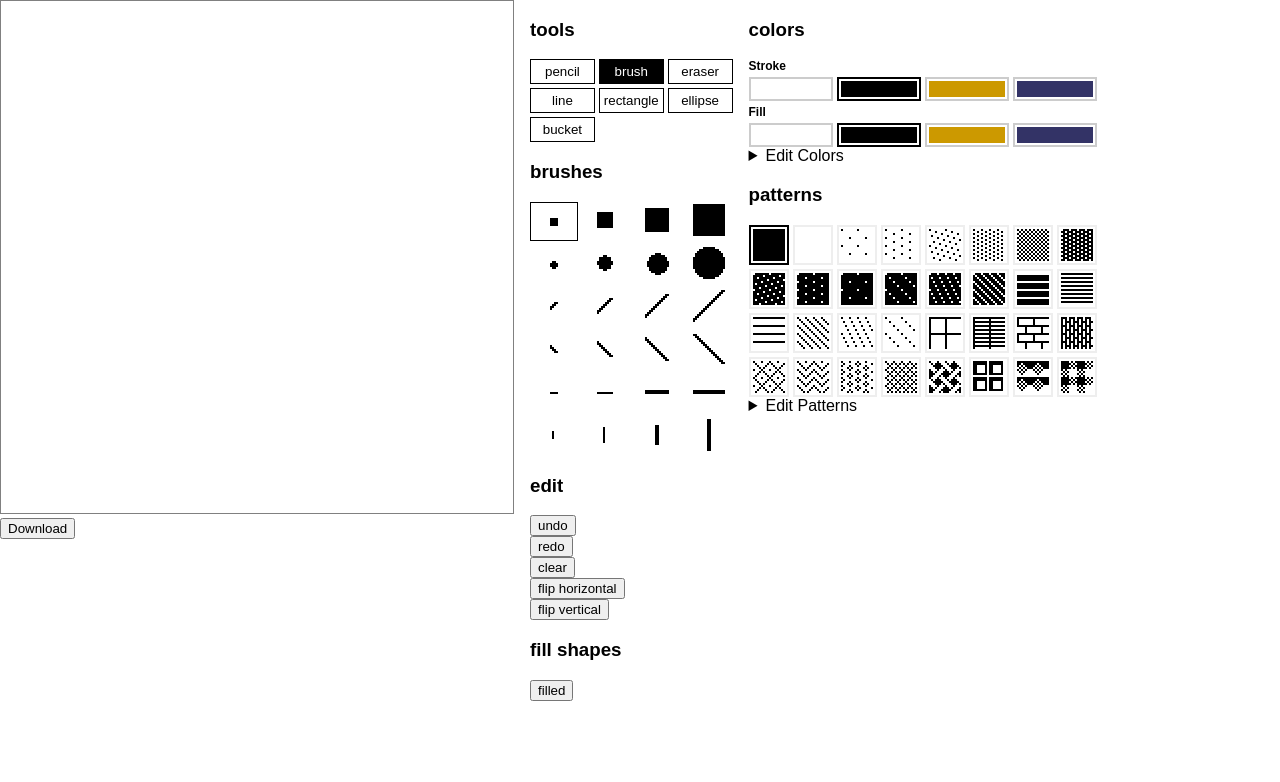
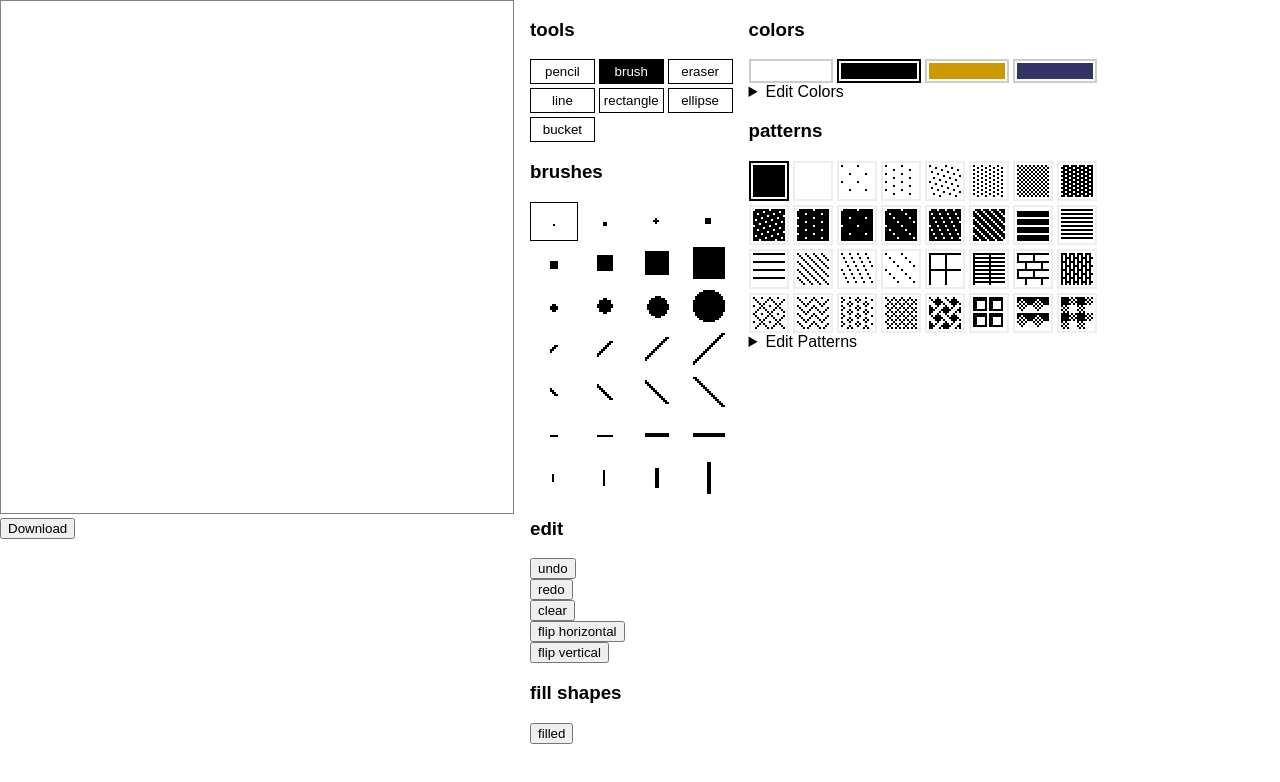
Before and after one commit to modernserf/literally-hypercard, a React (Create React App) app: page / in a window 1280 px wide. Shown: the top 782 px of the page. Built offline with nearby package versions, Linux system fonts and the light colour scheme.

Commit message:
no stroke, just fill

```diff
--- a/src/App.js
+++ b/src/App.js
@@ -71,7 +71,7 @@ class App extends Component {
     }
     render() {
         if (this.state.empty) { return null }
-        const { patterns, pixels, tool, brush, fill, stroke, scale, colors, pattern } = this.state
+        const { patterns, pixels, tool, brush, fill, scale, colors, pattern } = this.state
         return (
             <Flex>
                 <div>
@@ -95,12 +95,12 @@ class App extends Component {
                     <div>
                         <h3>fill shapes</h3>
                         <button onClick={() => this.dispatch("toggleFillShapes")}>
-                            {this.state.fillShapes ? "filled" : "empty"}
+                            {this.state.fillShapes ? "filled" : "outline"}
                         </button>
                     </div>
                 </div>
                 <div className="right">
-                    <Color fill={fill} stroke={stroke}
+                    <Color fill={fill}
                         dispatch={this.dispatch}
                         colors={colors} />
                     <Patterns selected={pattern}
--- a/src/Color.js
+++ b/src/Color.js
@@ -41,26 +41,14 @@ function Range ({ onChange, ...props }) {
 }
 
 export default class Color extends React.Component {
-    state = { selectedEditColor: 0 }
     render () {
-        const { fill, stroke, dispatch, colors } = this.props
-        const { selectedEditColor } = this.state
+        const { fill, dispatch, colors } = this.props
         const hexColors = colors.map(colorToHex)
 
         return (
             <div>
                 <h3>colors</h3>
                 <ColorGrid>
-                    <Label>Stroke</Label>
-                    {hexColors.map((color, i) => (
-                        <div key={i}>
-                            <Button active={stroke === i}
-                                onClick={() => dispatch("setStroke", i)}>
-                                <ColorBlock style={{ backgroundColor: color }} />
-                            </Button>
-                        </div>
-                    ))}
-                    <Label>Fill</Label>
                     {hexColors.map((color, i) => (
                         <div key={i}>
                             <Button active={fill === i}
@@ -72,25 +60,15 @@ export default class Color extends React.Component {
                 </ColorGrid>
                 <details>
                     <summary>Edit Colors</summary>
-                    <div>
-                        <ColorGrid>
-                            {hexColors.map((color, i) => (
-                                <Button key={i} active={selectedEditColor === i}
-                                    onClick={() => this.setState({ selectedEditColor: i })}>
-                                    <ColorBlock style={{ backgroundColor: color }} />
-                                </Button>
-                            ))}
-                        </ColorGrid>
-                    </div>
                     {["r","g","b"].map((id) => (
                         <div key={id}>
                             {id}
-                            <Range value={colors[selectedEditColor][id]}
+                            <Range value={colors[fill][id]}
                                 min={0} max={0xFF} step={0x33}
                                 onChange={(value) => {
                                     dispatch("setColorValue", {
-                                        index: selectedEditColor,
-                                        color: {...colors[selectedEditColor], [id]: value }
+                                        ...colors[fill],
+                                        [id]: value
                                     })
                                 }}/>
                         </div>
--- a/src/draw.js
+++ b/src/draw.js
@@ -2,18 +2,18 @@ import floodFillScanline from "./floodFillScanline"
 import bresenham from "bresenham"
 import { getPixel, setPixel, getWidth, getHeight, copy } from "./buffer"
 
-export function drawPencil (buffer, { start, end, stroke }) {
+export function drawPencil (buffer, { start, end, fill }) {
     const points = end ? bresenham(start.x, start.y, end.x, end.y) : [start]
 
     for (let i = 0; i < points.length; i++) {
-        setPixel(buffer, points[i].x, points[i].y, stroke)
+        setPixel(buffer, points[i].x, points[i].y, fill)
     }
     return buffer
 }
 
-export function drawLine (buffer, {start, end, brush, stroke}) {
+export function drawLine (buffer, {start, end, brush, fill}) {
     const points = bresenham(start.x, start.y, end.x, end.y)
-    return drawLinePoints(buffer, points, brush, stroke)
+    return drawLinePoints(buffer, points, brush, fill)
 }
 
 export function drawBrush (buffer, {start, end, brush, fill, pattern}) {
@@ -26,7 +26,7 @@ export function erase (buffer, {start, end, brush}) {
     return drawLinePoints(buffer, points, brush, 0)
 }
 
-export function drawRectangle (buffer, { start, end, isFilled, stroke, fill, brush, pattern }) {
+export function drawRectangle (buffer, { start, end, isFilled, fill, brush, pattern }) {
     const [x0, x1] = order(start.x, end.x)
     const [y0, y1] = order(start.y, end.y)
 
@@ -37,14 +37,14 @@ export function drawRectangle (buffer, { start, end, isFilled, stroke, fill, bru
                 drawPoint(buffer,x,y, null, fill, pattern)
             }
         }
-    }
-
-    // TODO: just iterate through perimeter, not area
-    // draw sides
-    for (let y = y0; y <= y1; y++) {
-        for (let x = x0; x <= x1; x++) {
-            if (y === y0 || y === y1 || x === x0 || x === x1) {
-                drawPoint(buffer,x,y, brush, stroke, pattern)
+    } else {
+        // TODO: just iterate through perimeter, not area
+        // draw sides
+        for (let y = y0; y <= y1; y++) {
+            for (let x = x0; x <= x1; x++) {
+                if (y === y0 || y === y1 || x === x0 || x === x1) {
+                    drawPoint(buffer,x,y, brush, fill, pattern)
+                }
             }
         }
     }
@@ -52,7 +52,7 @@ export function drawRectangle (buffer, { start, end, isFilled, stroke, fill, bru
     return buffer
 }
 
-function drawArc (buffer, width, height, xc, yc, xDirection, yDirection, { fill, isFilled, stroke, brush, pattern }) {
+function drawArc (buffer, width, height, xc, yc, xDirection, yDirection, { fill, isFilled, brush, pattern }) {
     const a2 = width * width
     const b2 = height * height
     const fa2 = 4 * a2
@@ -68,9 +68,9 @@ function drawArc (buffer, width, height, xc, yc, xDirection, yDirection, { fill,
             for (let _y = y0; _y <= y1; _y++) {
                 drawPoint(buffer, px, _y, brush, fill, pattern)
             }
+        } else {
+            drawPoint(buffer, px, py, brush, fill, pattern)
         }
-
-        drawPoint(buffer, px, py, brush, stroke, pattern)
 
         if (sigma >= 0) {
             sigma += fa2 * (1 - y)
@@ -90,9 +90,9 @@ function drawArc (buffer, width, height, xc, yc, xDirection, yDirection, { fill,
             for (let _x = x0; _x <= x1; _x++) {
                 drawPoint(buffer, _x, py, brush, fill, pattern)
             }
+        } else {
+            drawPoint(buffer, px, py, brush, fill, pattern)
         }
-
-        drawPoint(buffer, px, py, brush, stroke, pattern)
 
         if (sigma >= 0) {
             sigma += fb2 * (1 - x)
--- a/src/resources.js
+++ b/src/resources.js
@@ -4,6 +4,25 @@ const X = 1
 const _ = 0
 
 export const brushes = [
+    [
+        [X],
+    ],
+    [
+        [X,X],
+        [X,X],
+    ],
+    [
+        [_,X,_,_],
+        [X,X,X,_],
+        [_,X,_,_],
+        [_,_,_,_],
+    ],
+    [
+        [X,X,X,_],
+        [X,X,X,_],
+        [X,X,X,_],
+        [_,_,_,_],
+    ],
     [
         [X,X,X,X],
         [X,X,X,X],
--- a/src/state.js
+++ b/src/state.js
@@ -22,7 +22,6 @@ export const initState = {
     tool: "brush",
     brush: 0,
     fill: 1,
-    stroke: 1,
     patterns: basePatterns,
     pattern: 0,
     pixels: createBuffer(size, size),
@@ -109,12 +108,6 @@ export function reducer (state, type, payload) {
         }
     }
 
-    if (type === "setStroke") {
-        return {
-            stroke: payload,
-        }
-    }
-
     if (type === "setPattern") {
         return {
             pattern: payload,
@@ -122,9 +115,7 @@ export function reducer (state, type, payload) {
     }
 
     if (type === "setColorValue") {
-        const { color, index } = payload
-
-        state.colors[index] = color
+        state.colors[state.fill] = payload
         return {
             colors: state.colors,
         }
@@ -133,18 +124,18 @@ export function reducer (state, type, payload) {
     // brushlike tools -- accumulative preview
     if (state.tool === "pencil" && type === "down") {
         // TODO: how should "erasing" work?
-        // const value = getPixel(state.pixels, payload.x, payload.y) ? 0 : state.stroke
-        const value = state.stroke
+        // const value = getPixel(state.pixels, payload.x, payload.y) ? 0 : state.fill
+        const value = state.fill
         return {
             lastPoint: payload,
             pencilValue: value,
-            ...pushState(state, drawPencil(copy(state.pixels), { start: payload, stroke: value })),
+            ...pushState(state, drawPencil(copy(state.pixels), { start: payload, fill: value })),
         }
     }
     if (state.tool === "pencil" && type === "drag") {
         return {
             lastPoint: payload,
-            pixels: drawPencil(state.pixels, { start: state.lastPoint, end: payload, stroke: state.pencilValue }),
+            pixels: drawPencil(state.pixels, { start: state.lastPoint, end: payload, fill: state.pencilValue }),
         }
     }
 
@@ -188,7 +179,7 @@ export function reducer (state, type, payload) {
                 start: state.startPoint,
                 end: payload,
                 brush,
-                stroke: state.stroke
+                fill: state.fill
             })
         }
     }
@@ -200,7 +191,6 @@ export function reducer (state, type, payload) {
                 end: payload,
                 isFilled: state.fillShapes,
                 brush,
-                stroke: state.stroke,
                 fill: state.fill
             })
         }
@@ -213,7 +203,6 @@ export function reducer (state, type, payload) {
                 end: payload,
                 isFilled: state.fillShapes,
                 brush,
-                stroke: state.stroke,
                 fill: state.fill
             })
         }
```
